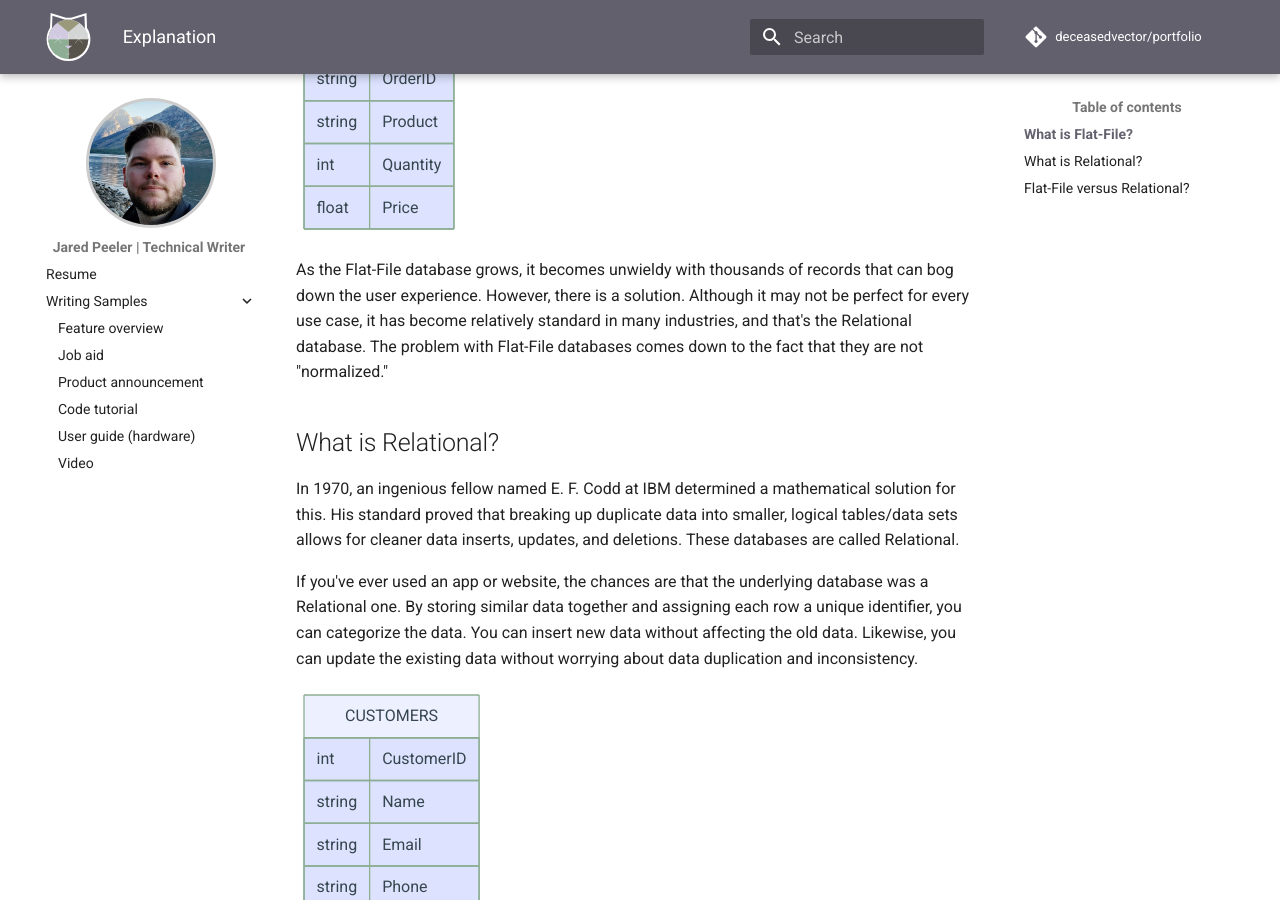
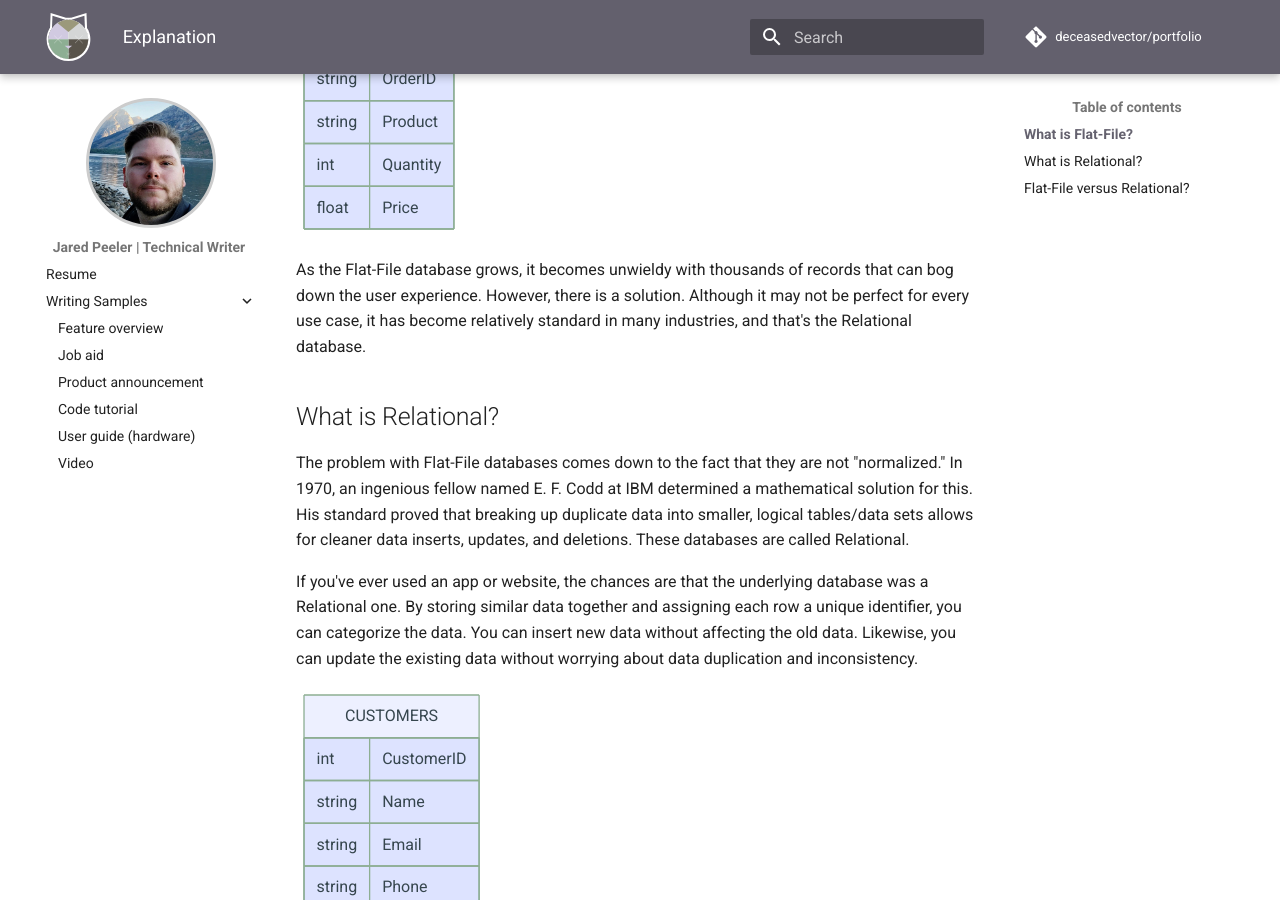
Before and after one commit to deceasedvector/portfolio, an MkDocs documentation site: the page built from docs/writing-samples/explanation.md, in a window 1280 px wide and 900 px high, scrolled down 859 px. Built offline with MkDocs 1.6.1 and Material for MkDocs 9.7.7, drawn with Linux system fonts in a browser that asks for light colours; comment, search, counter and statistics services are not loaded.

```diff
--- a/docs/writing-samples/explanation.md
+++ b/docs/writing-samples/explanation.md
@@ -33,10 +33,10 @@ erDiagram
 As the Flat-File database grows, it becomes unwieldy with thousands of records that can bog down the user experience.
 However, there is a solution.
 Although it may not be perfect for every use case, it has become relatively standard in many industries, and that's the Relational database.
-The problem with Flat-File databases comes down to the fact that they are not "normalized."
 
 ## What is Relational?
 
+The problem with Flat-File databases comes down to the fact that they are not "normalized."
 In 1970, an ingenious fellow named E. F. Codd at IBM determined a mathematical solution for this.
 His standard proved that breaking up duplicate data into smaller, logical tables/data sets allows for cleaner data inserts, updates, and deletions.
 These databases are called Relational.
```
